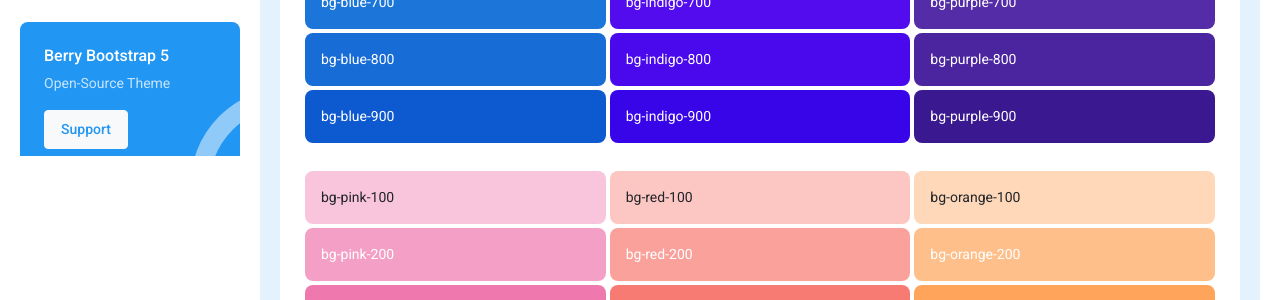
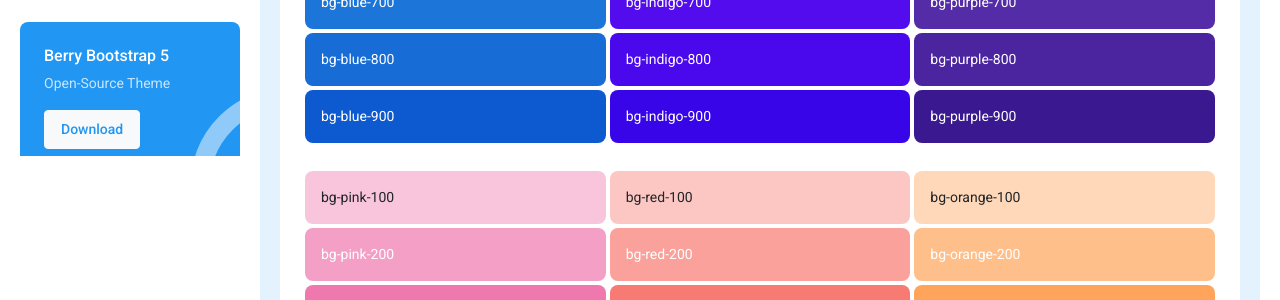
Before and after one commit to app-generator/flask-berry-dashboard, a Flask app: page /color in a window 1280 px wide. Shown: the part 644-944 px from the top of the page. Run offline with Flask 2, Linux system fonts and the light colour scheme; the visitor is signed in with stand-in values (Sample User, id 1); style sheets or scripts are compiled from the project's sources; some libraries are stand-ins or nearby versions.

Commit message:
Update Links

```diff
--- a/apps/templates/includes/footer.html
+++ b/apps/templates/includes/footer.html
@@ -8,8 +8,8 @@
       </div>
       <div class="col-auto my-1">
         <ul class="list-inline footer-link mb-0">
-          <li class="list-inline-item"><a href="https://github.com/app-generator/django-admin-berry" target="_blank">Theme</a></li>
-          <li class="list-inline-item"><a href="https://github.com/app-generator/django-berry-dashboard" target="_blank">Berry Django</a></li>
+          <li class="list-inline-item"><a href="https://appseed.us/product/berry-dashboard/flask/" target="_blank">Download</a></li>
+          <li class="list-inline-item"><a href="https://appseed.us/product/berry-dashboard-pro/flask/" target="_blank">PRO Version</a></li>
           <li class="list-inline-item"><a href="https://appseed.us/support/" target="_blank">Support</a></li>
         </ul>
       </div>
--- a/apps/templates/includes/navigation.html
+++ b/apps/templates/includes/navigation.html
@@ -174,8 +174,8 @@
             <div class="upgradeplan-block bg-light-warning rounded">
               <h4>Berry Bootstrap 5</h4>
               <p class="text-muted">Open-Source Theme</p>
-              <a href="https://appseed.us/support/" target="_blank"
-                class="btn btn-warning">Support</a>
+              <a href="https://appseed.us/product/berry-dashboard/flask/" target="_blank"
+                class="btn btn-warning">Download</a>
             </div>
             <hr />
             <div class="settings-block bg-light-primary rounded">
--- a/apps/templates/includes/sidebar.html
+++ b/apps/templates/includes/sidebar.html
@@ -69,8 +69,8 @@
       <div class="pc-navbar-card bg-primary rounded">
         <h4 class="text-white">Berry Bootstrap 5</h4>
         <p class="text-white opacity-75">Open-Source Theme</p>
-        <a href="https://appseed.us/support/"
-           target="_blank" class="btn btn-light text-primary">Support</a>
+        <a href="https://appseed.us/product/berry-dashboard/flask/"
+           target="_blank" class="btn btn-light text-primary">Download</a>
       </div>
     </div>
   </div>
```
Also changed, not shown: README.md.
